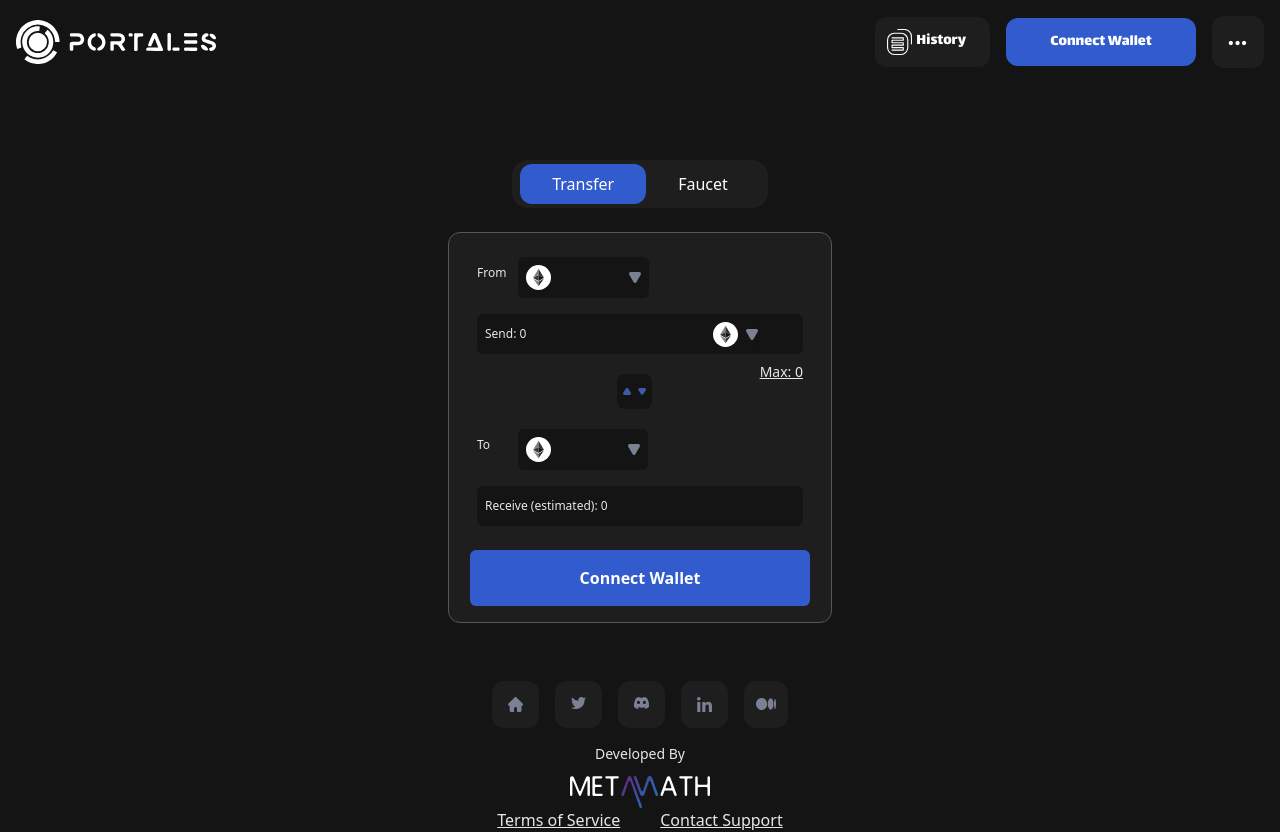
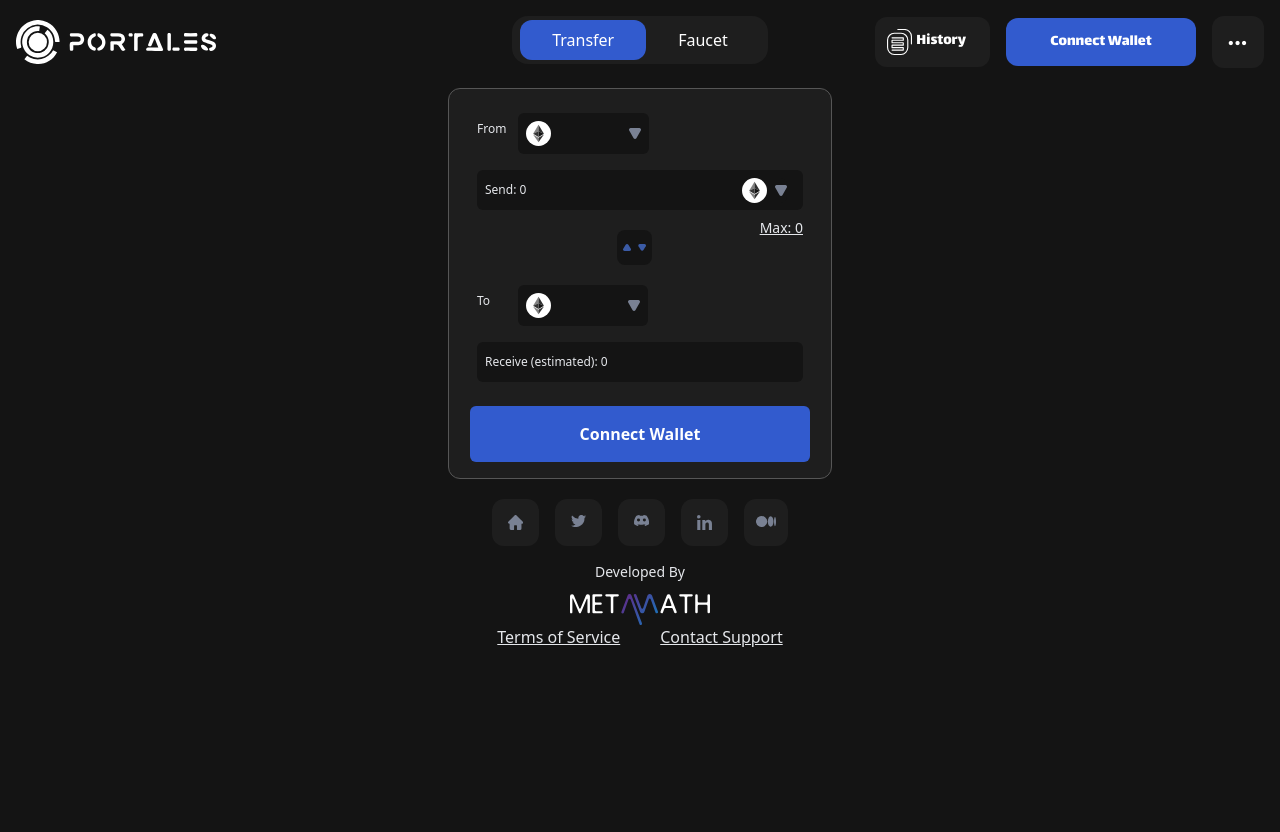
Before and after one commit to metamathstudios/portales-by-metamath, a React (Vite) app: page / in a window 1280 px wide. After the commit the page ends 800 px from the top, so only its background shows below. Built offline with nearby package versions, Linux system fonts and the light colour scheme.

Commit message:
feat: 1920x1080 and 1366x768 responsive footer finished

```diff
--- a/src/components/Bridge.tsx
+++ b/src/components/Bridge.tsx
@@ -36,7 +36,7 @@ function Bridge() {
   return (
     <>
     <div className="flex flex-col justify-start items-center">
-      <div className="flex h-12 px-2 bg-button-grey text-white rounded-2xl -my-16 mb-6 items-center bg-button-gray xl:mt-20">
+      <div className="flex h-12 px-2 bg-button-grey text-white rounded-2xl xl:-mt-16 mb-6 items-center bg-button-gray 2xl:mt-20">
         <button className={select === 'transfer' ? 'bg-button-blue rounded-xl py-2 px-8 ease-linear duration-300' : 'text-white rounded-xl py-3 px-8 ease-linear duration-300'} onClick={() => handleButton('transfer')}>
           Transfer
         </button>
@@ -50,7 +50,7 @@ function Bridge() {
       <div className="text-gray-200 bg-button-gray rounded-xl border-[1px] border-secondary-gray px-5 w-96">
         <div className="flex-wrap	w-[100%] pt-4">
           <div className="flex flex-row p-2 "><p className='pr-3 pt-2 text-xs'>From</p><button onClick={handleOpen} className='w-[40%] bg-background rounded-md py-2'><div className='flex justify-between px-2'><img className='' src={ethereum} width={25} alt='' /><img src={inputArrow} alt='' width={12} /></div></button></div>
-          <div className="flex flex-row p-2"><form className='w-[100%]'><input  placeholder={'Send: 0'} className='bg-background placeholder-gray-200 w-[100%] rounded-md p-2 py-3 text-xs' type="text" /><button onClick={handleOpen} className='absolute mt-2 lg:left-[56.6%] md:left-[55%] xl:left-[55.7%] bg-background rounded-md'><div className='flex justify-between space-x-2'><img className='' src={ethereum} width={25} alt='' /><img src={inputArrow} alt='' width={12} /></div></button></form></div>
+          <div className="flex flex-row p-2"><form className='w-[100%]'><input  placeholder={'Send: 0'} className='bg-background placeholder-gray-200 w-[100%] rounded-md p-2 py-3 text-xs' type="text" /><button onClick={handleOpen} className='absolute mt-2 xl:left-[58%] lg:left-[58%] 2xl:left-[55.7%] bg-background rounded-md'><div className='flex justify-between space-x-2'><img className='' src={ethereum} width={25} alt='' /><img src={inputArrow} alt='' width={12} /></div></button></form></div>
         </div>
         <div className='flex flex-row justify-between '>
           <div className='p-5'> </div> <button className='self-center rounded-lg my-3 py-3 px-1 border-transparent border-2 hover:border-2 hover:border-button-blue bg-background'><img src={arrows} alt="arrows" width={23} /></button>
--- a/src/components/Footer.tsx
+++ b/src/components/Footer.tsx
@@ -8,7 +8,7 @@ import metamath from '../assets/logo/meta.svg'
 
 function Footer() {
   return (
-    <div className='flex flex-col items-center xl:mt-[3%]'>
+    <div className='flex flex-col items-center 2xl:mt-[3%]'>
       <div className='flex flex-row justify-center pt-5 space-x-4 w-full'>
         <div className='p-4 bg-button-gray rounded-xl'>
           <img src={home} alt="Home" width={15} />
```
